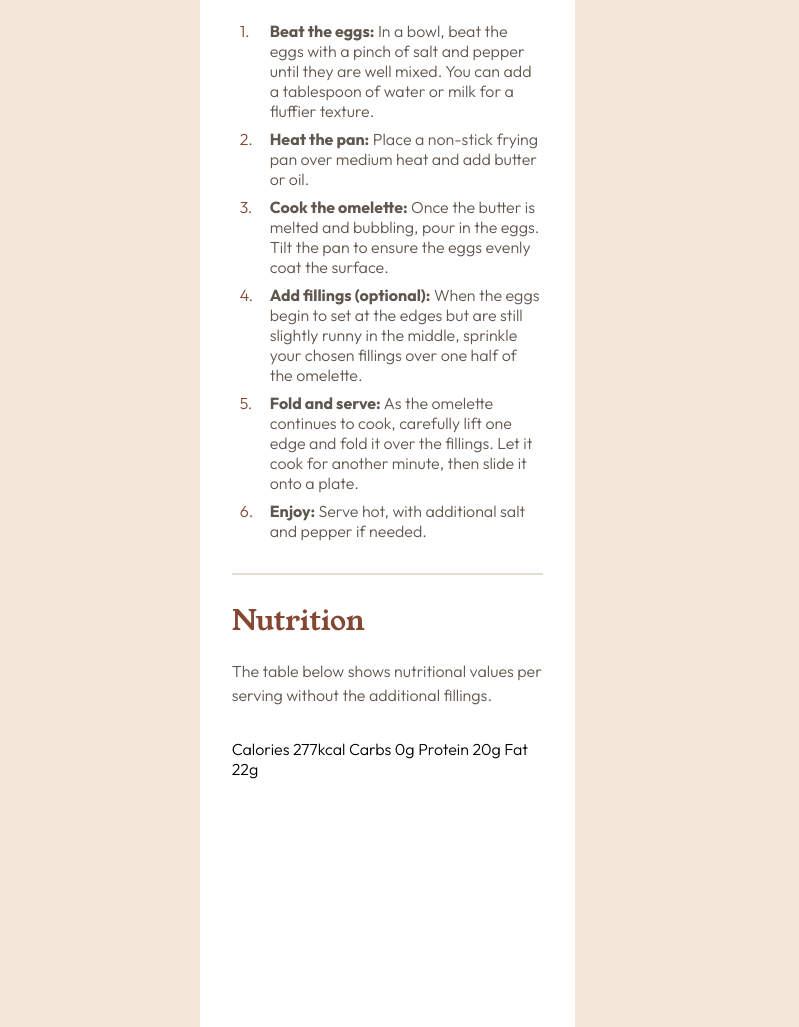
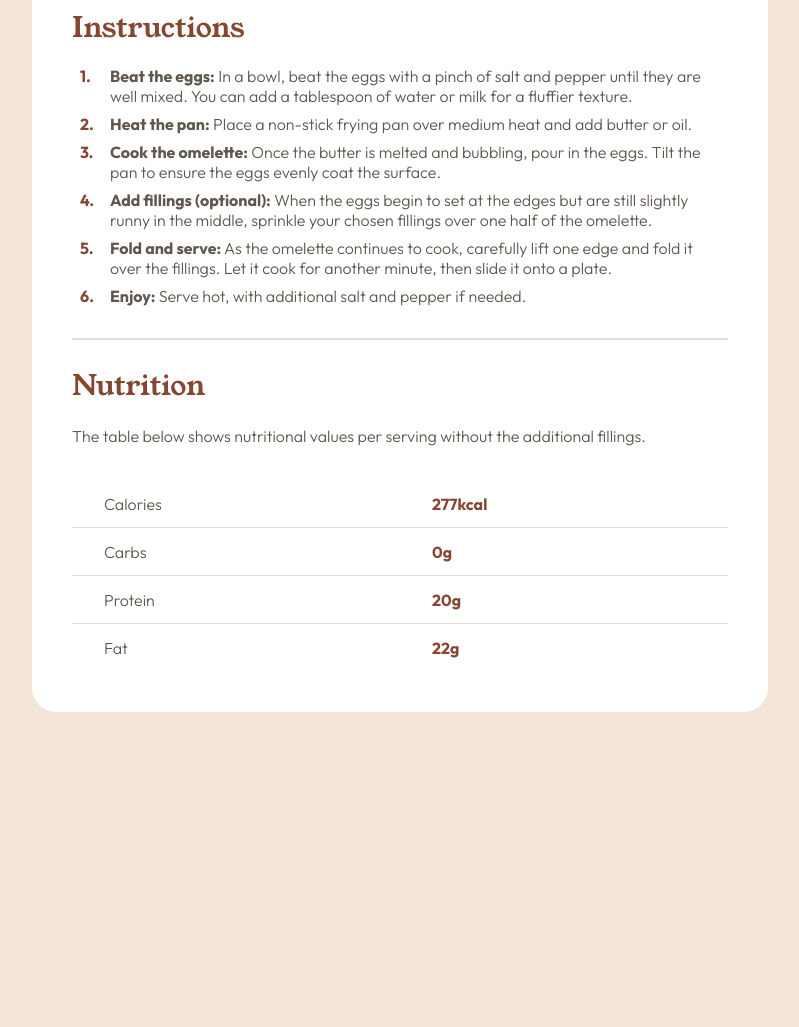
Before and after one commit to JhinDanzo/Recipe-page, a plain HTML site: page index.html in a window 1280 px wide. Shown: the part 1016-2043 px from the top of the page, without its empty margins (240-1039 px from the left). After the commit the page ends 1748 px from the top, so only its background shows below. Drawn offline with Linux system fonts and the light colour scheme.

Commit message:
desctop-version

```diff
--- a/index.html
+++ b/index.html
@@ -56,15 +56,11 @@
 
             <h2 class="sections">Nutrition</h2>
             <p class="main-text">The table below shows nutritional values per serving without the additional fillings.</p>
-            <div class="Nutrition">
-                <span>Calories</span>
-                <span>277kcal</span>
-                <span>Carbs</span>
-                <span>0g</span>
-                <span>Protein</span>
-                <span>20g</span>
-                <span>Fat</span>
-                <span>22g</span>
+            <div class="nutrition">
+                <span class="grid-item-nutrition">Calories</span><span class="grid-item-nutrition calories"><b>277kcal</b></span>
+                <span class="grid-item-nutrition">Carbs</span><span class="grid-item-nutrition calories"><b>0g</b></span>
+                <span class="grid-item-nutrition">Protein</span><span class="grid-item-nutrition calories"><b>20g</b></span>
+                <span class="grid-item-nutrition-last">Fat</span><span class="grid-item-nutrition-last calories"><b>22g</b></span>
             </div>
         </section>
     </main>
--- a/style.css
+++ b/style.css
@@ -27,7 +27,7 @@ body{
     flex-direction: column;
     justify-content: center;
     align-items: center;
-    width: 98vw;
+    padding: 20px;
 }
 
 h1, h2{
@@ -58,7 +58,7 @@ li::before{
 
 main{
     width: 375px;
-    height: 2043px;
+    height: 1980px;
     background-color: var(--white);
 }
 
@@ -143,4 +143,62 @@ main{
     position: absolute;
     left: 0;
     color: var(--brandy-red);
+    font-weight: bold;
 }
+
+.nutrition{
+    display: grid;
+    grid-template-columns: 1fr 1fr;
+    color: var(--wenge-brown);
+}
+
+.grid-item-nutrition{
+    border-bottom: 1px solid var(--white-coffe);
+    height: 48px;
+    display: flex;
+    align-items: center;
+    padding-left: 32px;
+}
+
+.grid-item-nutrition-last{
+    height: 48px;
+    display: flex;
+    align-items: center;
+    padding-left: 32px;
+}
+
+.calories{
+    color: var(--brandy-red);
+}
+
+
+@media only screen and (min-width:768px){
+    main{
+        width: 736px;
+        height: 1708px;
+        padding: 40px;
+        border-radius: 24px ;
+    }
+
+    .content-container{
+        margin-top: 40px;
+        padding:0;
+    }
+
+    .main-photo{
+        width: 656px;
+        height: 300px;
+        border-radius: 12px;
+    }
+
+    .recipe-name{
+        font-size: 40px;
+    }
+
+    .preparation-container{
+        width: 656px;
+        height: 180px;
+        padding: 28px;
+    }
+
+}
```
